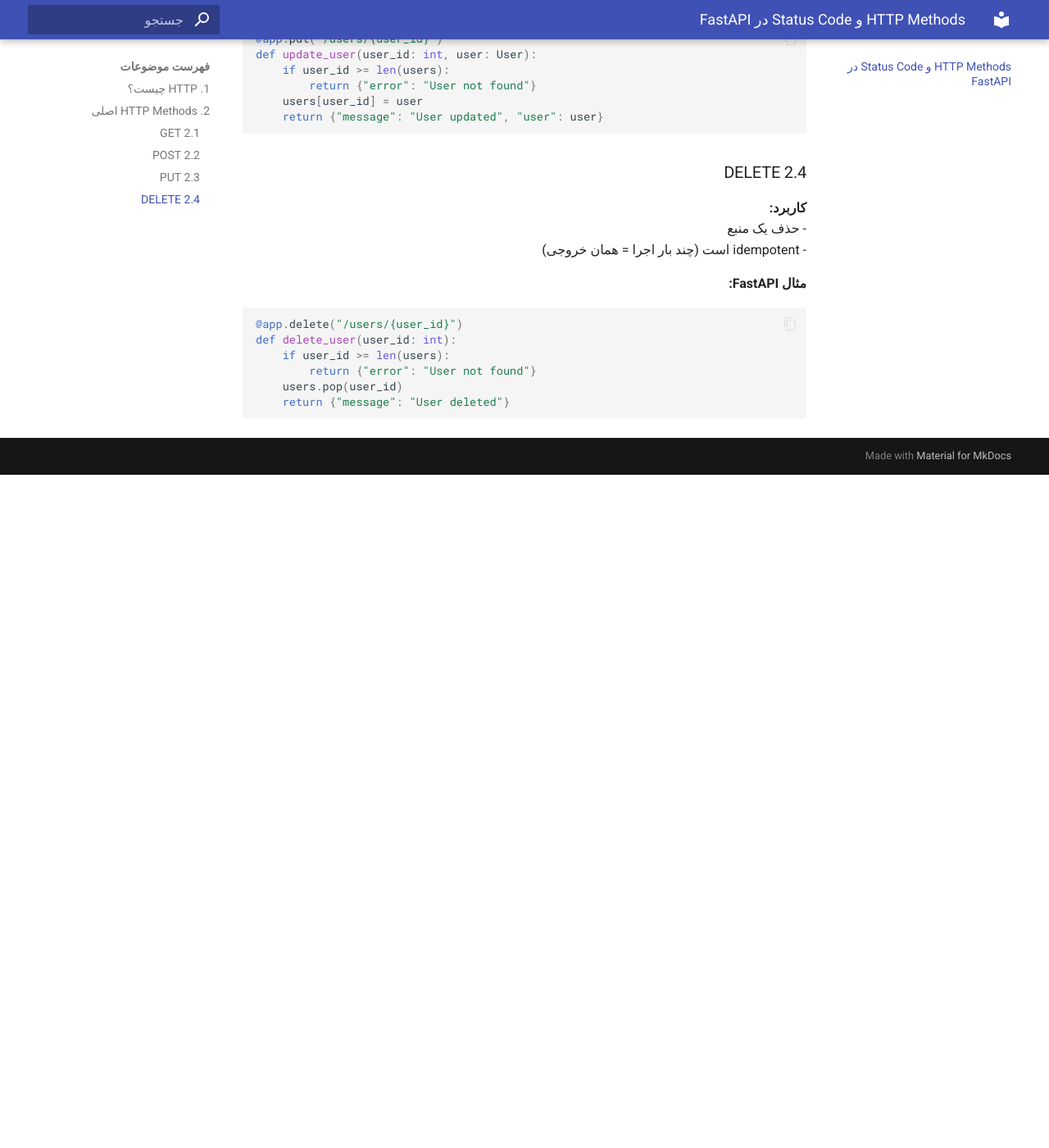
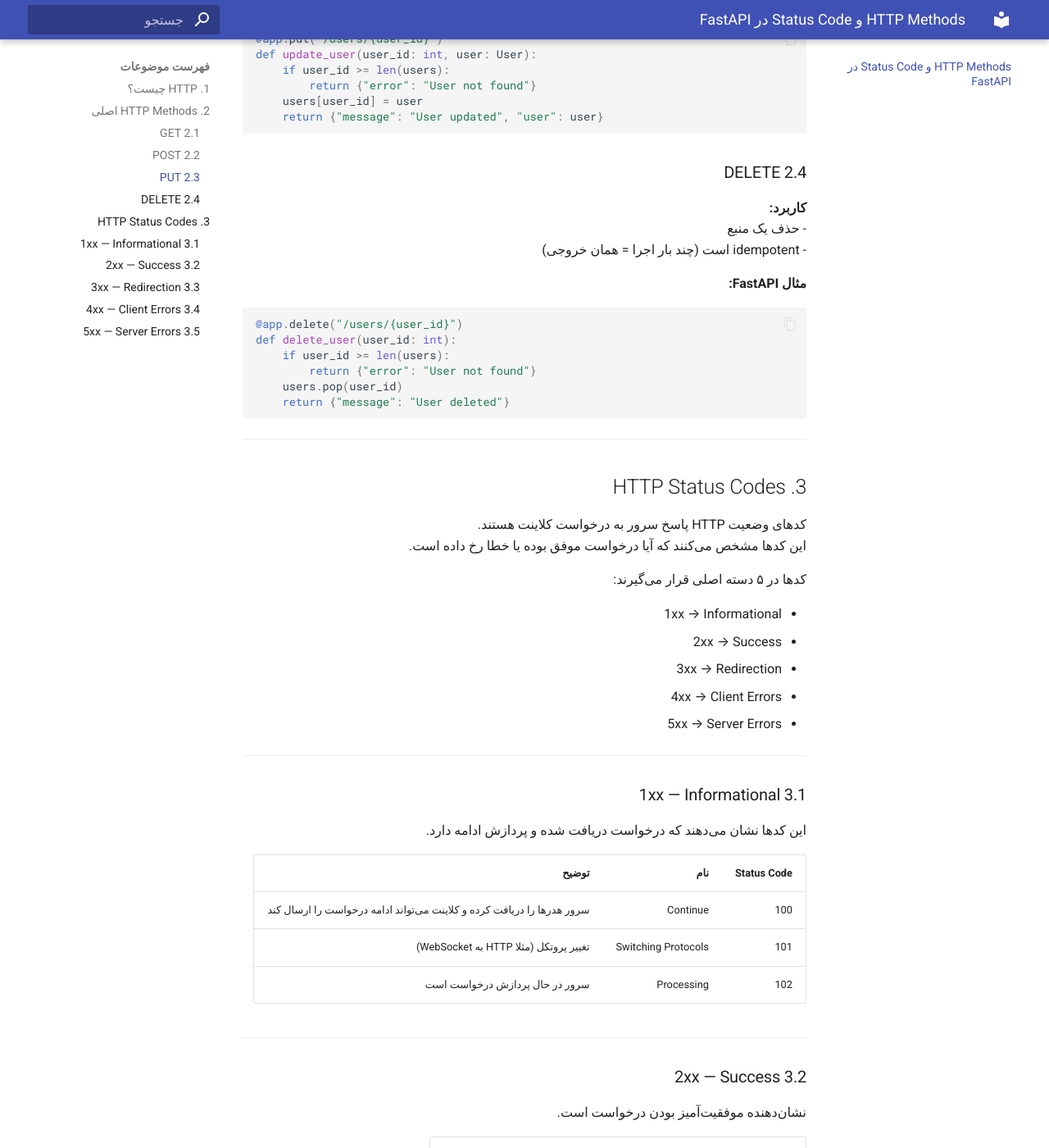
Before and after one commit to BackendCourseDocs/course-docs, an MkDocs documentation site: the page built from docs/http-methods.md, in a window 1280 px wide and 1400 px high, scrolled down 1633 px. Shown: the whole window at 82% size. Built offline with MkDocs 1.6.1 and Material for MkDocs 9.7.7, drawn with Linux system fonts in a browser that asks for light colours; before the commit the page ends 2212 px from its top, so only the background shows below that; some of the changed text lies outside the part shown.

Commit message:
Editing http methods markdown, creating tables for status codes from 1xx to 5xx.

````diff
--- a/docs/http-methods.md
+++ b/docs/http-methods.md
@@ -88,3 +88,98 @@
     users.pop(user_id)
     return {"message": "User deleted"}
 ```
+
+---
+
+## 3. HTTP Status Codes
+
+کدهای وضعیت HTTP پاسخ سرور به درخواست کلاینت هستند.
+این کدها مشخص می‌کنند که آیا درخواست موفق بوده یا خطا رخ داده است.
+
+کدها در ۵ دسته اصلی قرار می‌گیرند:
+
+- 1xx → Informational
+- 2xx → Success
+- 3xx → Redirection
+- 4xx → Client Errors
+- 5xx → Server Errors
+
+---
+
+### 3.1 1xx — Informational
+
+این کدها نشان می‌دهند که درخواست دریافت شده و پردازش ادامه دارد.
+
+
+| Status Code | نام | توضیح |
+|------------|------|--------|
+| 100 | Continue | سرور هدرها را دریافت کرده و کلاینت می‌تواند ادامه درخواست را ارسال کند |
+| 101 | Switching Protocols | تغییر پروتکل (مثلا HTTP به WebSocket) |
+| 102 | Processing | سرور در حال پردازش درخواست است |
+
+
+
+
+---
+
+### 3.2 2xx — Success
+
+نشان‌دهنده موفقیت‌آمیز بودن درخواست است.
+
+
+| Status Code | نام | توضیح |
+|------------|----|-------|
+| 200 | OK | پاسخ موفق GET |
+| 201 | Created | بعد از POST |
+| 202 | Accepted | پردازش‌های async |
+| 204 | No Content | عملیات موفق بود ولی پاسخی برنمی‌گرداند |
+
+
+---
+
+### 3.3 3xx — Redirection
+
+
+نشان می‌دهد کلاینت باید کار دیگری انجام دهد (مثلا ریدایرکت شود).
+
+| Status Code | نام | توضیح |
+|------------|------|--------|
+| 301 | Moved Permanently | آدرس برای همیشه تغییر کرده |
+| 302 | Found | ریدایرکت موقت |
+| 304 | Not Modified | داده تغییری نکرده (برای cache) |
+
+
+---
+
+### 3.4 4xx — Client Errors
+
+نشان می‌دهد خطا از سمت کلاینت بوده است.
+
+
+| Status Code | نام | توضیح |
+|------------|------|--------|
+| 400 | Bad Request | داده اشتباه |
+| 401 | Unauthorized | توکن ندارد |
+| 403 | Forbidden | مجوز ندارد |
+| 404 | Not Found | آدرس اشتباه |
+| 405 | Method Not Allowed | مثلا POST به GET |
+| 409 | Conflict | تکراری بودن |
+| 422 | Unprocessable Entity | خطای ولیدیشن FastAPI |
+
+
+---
+
+### 3.5 5xx — Server Errors
+
+نشان‌دهنده خطا از سمت سرور است.
+
+
+| Status Code | نام | توضیح |
+|------------|------|--------|
+| 500 | Internal Server Error | خطای داخلی سرور |
+| 502 | Bad Gateway | پاسخ نامعتبر از سرور دیگر |
+| 503 | Service Unavailable | سرور در دسترس نیست |
+| 504 | Gateway Timeout | تایم‌اوت در پاسخ سرور دیگر |
+
+
+---
````
